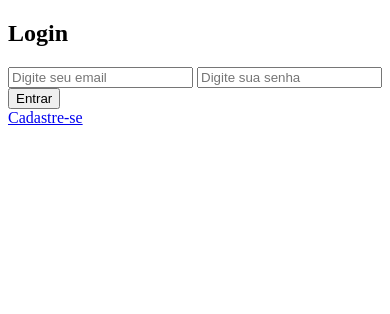
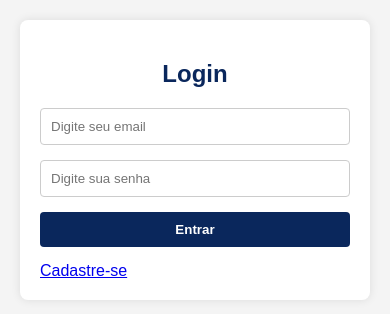
Before and after one commit to SangelaSantos/chat_universitario, a plain HTML site: page index.html in a window 390 px wide. Drawn offline with Linux system fonts and the light colour scheme; the site is published under a folder, as on GitHub Pages, so addresses that start at the root find nothing.

Commit message:
Responsividade adicionada

```diff
--- a/index.html
+++ b/index.html
@@ -4,7 +4,8 @@
   <meta charset="UTF-8" />
   <title>Alô, Calouro</title>
   <link rel="icon" href="./img/logo.png" type="image/x-icon">
-  <link rel="stylesheet" href="/style/index.css">
+  <meta name="viewport" content="width=device-width, initial-scale=1.0" />
+  <link rel="stylesheet" href="./style/index.css">
 </head>
 <body>
   <div class="container">
--- a/style/index.css
+++ b/style/index.css
@@ -51,7 +51,7 @@ button:hover {
 
 @media (max-width: 600px) {
     .container {
-        width: 90%;
+        width: 90% !important;
         padding: 20px;
     }
 
```
Also changed, not shown: pages/cadastro.html (+2 -0 lines), pages/chat.html (+1 -0 lines), pages/home.html (+1 -0 lines), pages/post.html (+1 -0 lines), pages/universal.html (+1 -0 lines), pages/user.html (+1 -0 lines).
